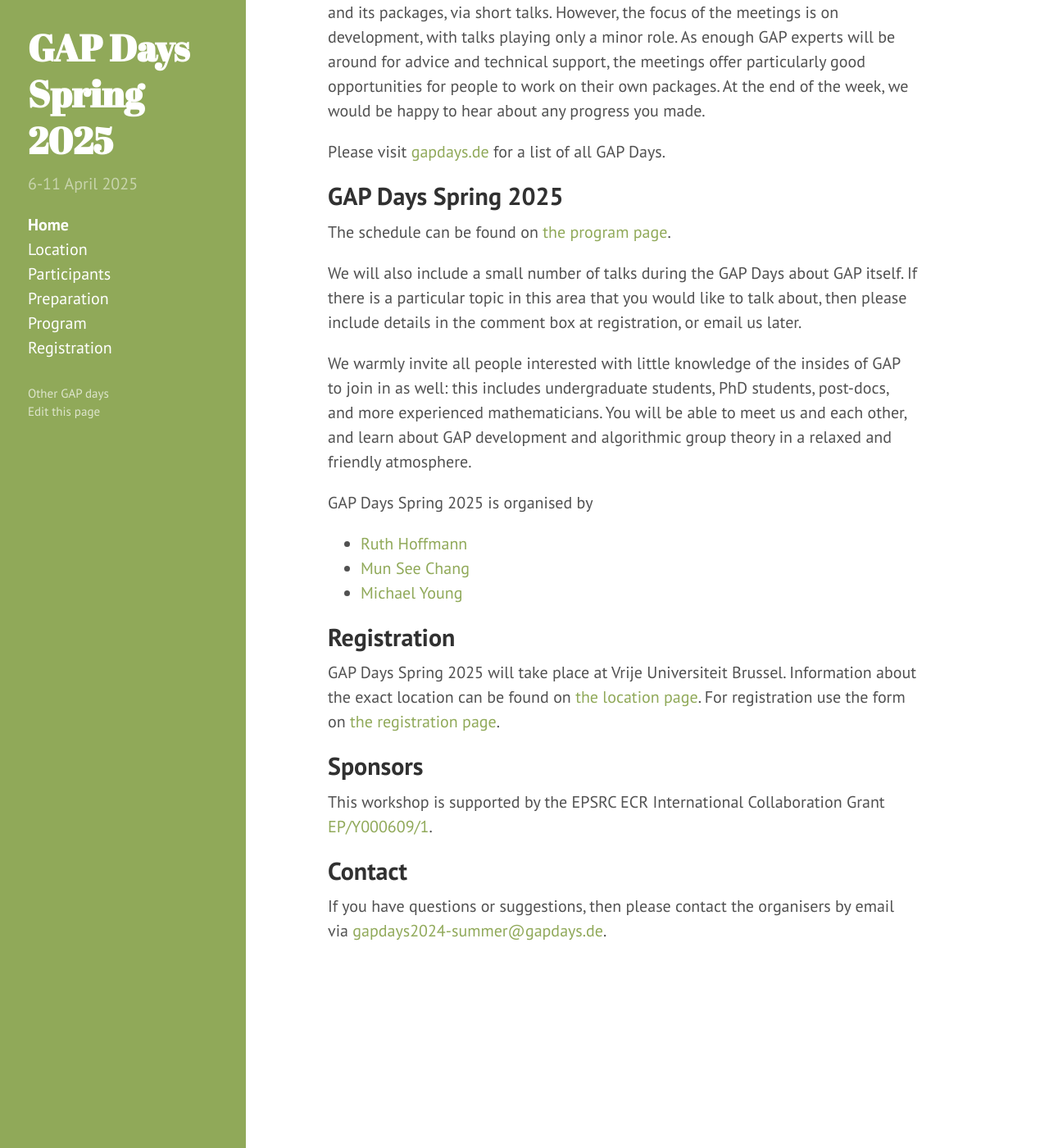
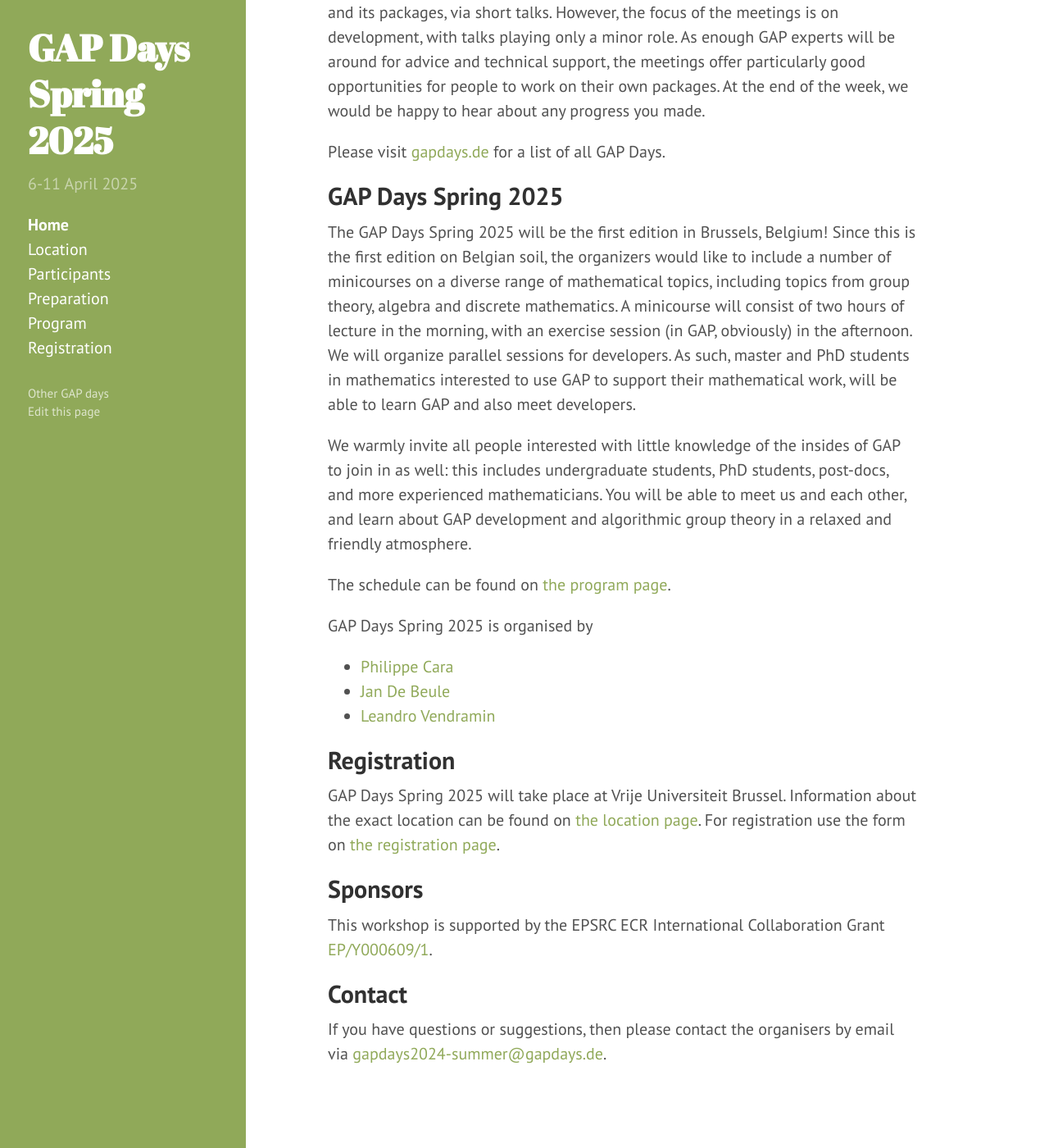
Before and after one commit to gapdays/gapdays2025-spring, a Jekyll site: the page built from index.md, in a window 1280 px wide and 1400 px high, scrolled down 489 px. Shown: the whole window at 82% size. Built offline with Jekyll 4.4.1, drawn with Linux system fonts in a browser that asks for light colours.

Commit message:
changed index.md

```diff
--- a/index.md
+++ b/index.md
@@ -31,12 +31,14 @@ and its infrastructure.
 Please visit the [topics page]({{ site.baseurl }}/topics) for details.
  -->
 
-The schedule can be found on [the program page]({{ site.baseurl }}/program).
-
-We will also include a small number of talks during the GAP Days about GAP itself.
-If there is a particular topic in this area that
-you would like to talk about, then please include details in the comment
-box at registration, or email us later.
+The GAP Days Spring 2025 will be the first edition in Brussels, Belgium!
+Since this is the first edition on Belgian soil, the organizers would like
+to include a number of minicourses on a diverse range of mathematical topics,
+including topics from group theory, algebra and discrete mathematics. A minicourse
+will consist of two hours of lecture in the morning, with an exercise session (in GAP, obviously)
+in the afternoon. We will organize parallel sessions for developers. As such,
+master and PhD students in mathematics interested to use GAP to support their mathematical
+work, will be able to learn GAP and also meet developers.
 
 We warmly invite all people interested with
 little knowledge of the insides of GAP to join in as well: this includes undergraduate
@@ -44,12 +46,13 @@ students, PhD students, post-docs, and more experienced mathematicians. You will
 be able to meet us and each other, and learn about GAP development and
 algorithmic group theory in a relaxed and friendly atmosphere.
 
+The schedule can be found on [the program page]({{ site.baseurl }}/program).
 
 {{site.title}} is organised by
 
-* [Ruth Hoffmann](https://www.st-andrews.ac.uk/computer-science/people/rh347/)
-* [Mun See Chang](https://www.st-andrews.ac.uk/computer-science/people/msc2/)
-* [Michael Young](https://www.st-andrews.ac.uk/computer-science/people/mct25/)
+* [Philippe Cara](https://wids.research.vub.be/en/jan-de-beule)
+* [Jan De Beule](https://wids.research.vub.be/nl/philippe-cara)
+* [Leandro Vendramin](https://leandrovendramin.org)
 
 ## Registration
 
```
